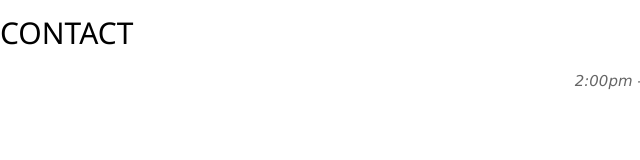
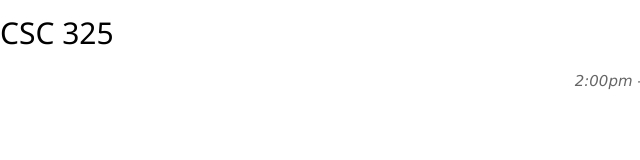
Before and after one commit to Katiebelle1/CSC325, a plain HTML site: page index.html in a window 1280 px wide. Shown: the full height of the page, 0-640 px from the left. Drawn offline with nearby package versions, Linux system fonts and the light colour scheme.

Commit message:
Update index.html

```diff
--- a/index.html
+++ b/index.html
@@ -2,5 +2,5 @@
 <link rel="stylesheet" href="https://www.w3schools.com/w3css/4/w3.css">
 
 
-<h2 class="CSC 325">CONTACT</h2>
+<h2 class="CSC 325">CSC 325</h2>
 <p class="w3-opacity w3-center"><i>2:00pm - 3:15pm</i></p>
```
